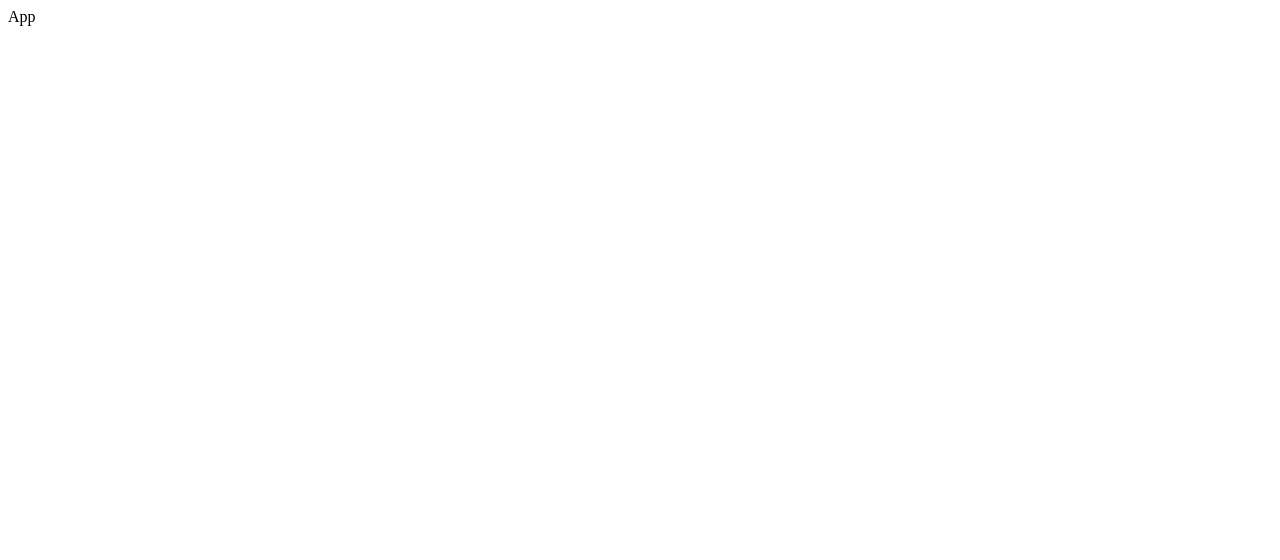
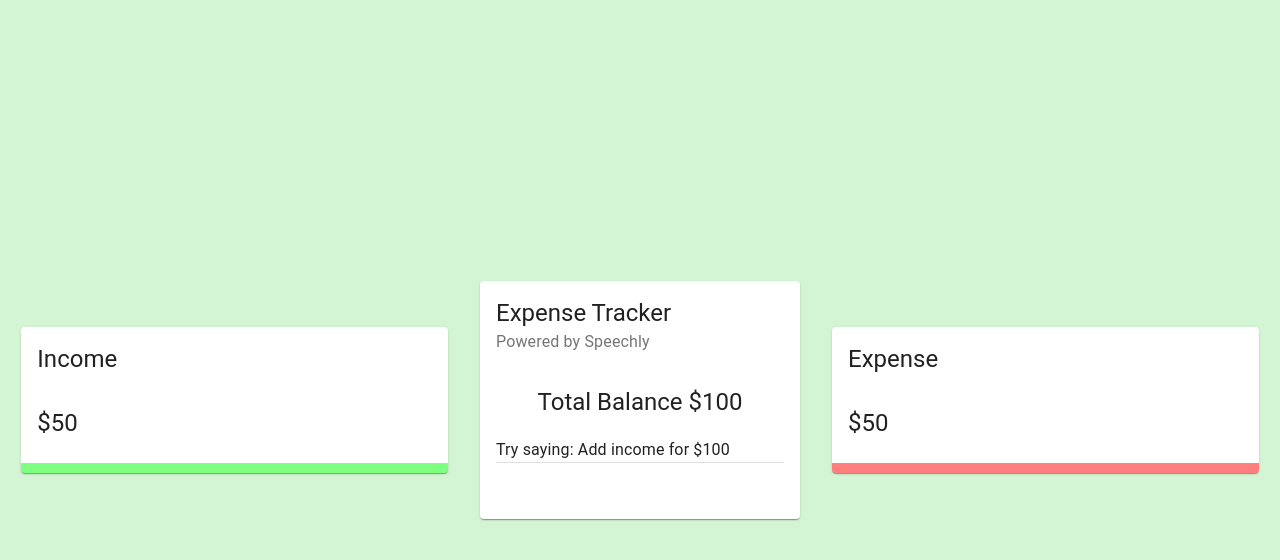
Before and after one commit to mbrown98/sliceTracker, a React (Create React App) app: page / in a window 1280 px wide. Shown: the top 560 px of the page. Built offline with nearby package versions, Linux system fonts and the light colour scheme.

Commit message:
finished initial component setup

```diff
--- a/src/App.js
+++ b/src/App.js
@@ -1,7 +1,30 @@
 import React from "react";
+import { Grid } from "@material-ui/core";
+import Details from "./components/Details/Details";
+import Main from "./components/Main/Main";
+import useStyles from "./styles";
 
 const App = () => {
-  return <div>App</div>;
+  const classes = useStyles();
+  return (
+    <Grid
+      container
+      spacing={0}
+      alignItems="center"
+      justify="center"
+      style={{ height: "100vh" }}
+      className={classes.grid}
+    >
+      <Grid item xs={12} sm={4}>
+        <Details title="Income" />
+      </Grid>
+      <Grid item xs={12} sm={3}>
+        <Main />
+      </Grid>
+      <Grid item xs={12} sm={4}>
+        <Details title="Expense" />
+      </Grid>
+    </Grid>
+  );
 };
-
 export default App;
--- /dev/null
+++ b/src/components/Details/Details.js
@@ -0,0 +1,19 @@
+import React from "react";
+import { Card, CardHeader, CardContent, Typography } from "@material-ui/core";
+import { Doughnut } from "react-chartjs-2";
+
+import useStyles from "./styles";
+const Details = ({ title }) => {
+  const classes = useStyles();
+  return (
+    <Card className={title === "Income" ? classes.income : classes.expense}>
+      <CardHeader title={title} />
+      <CardContent>
+        <Typography variant="h5">$50</Typography>
+        {/* <Doughnut data="DATA" /> */}
+      </CardContent>
+    </Card>
+  );
+};
+
+export default Details;
--- /dev/null
+++ b/src/components/Details/styles.js
@@ -0,0 +1,10 @@
+import { makeStyles } from "@material-ui/core";
+
+export default makeStyles(() => ({
+  income: {
+    borderBottom: "10px solid rgba(0,255,0,0.5)",
+  },
+  expense: {
+    borderBottom: "10px solid rgba(255,0,0,0.5)",
+  },
+}));
--- /dev/null
+++ b/src/components/Main/Main.js
@@ -0,0 +1,37 @@
+import React from "react";
+import {
+  Card,
+  CardHeader,
+  CardContent,
+  Typography,
+  Grid,
+  Divider,
+} from "@material-ui/core";
+
+import useStyles from "./styles";
+
+const Main = () => {
+  const classes = useStyles();
+  return (
+    <Card className={classes.root}>
+      <CardHeader title="Expense Tracker" subheader="Powered by Speechly" />
+      <CardContent>
+        <Typography align="center" variant="h5">
+          Total Balance $100
+        </Typography>
+        <Typography
+          variant="subtitle1"
+          style={{ lineHeight: "1.5em", marginTop: "20px" }}
+        >
+          Try saying: Add income for $100
+        </Typography>
+        <Divider />
+      </CardContent>
+      <CardContent className={classes.CardContent}>
+        <Grid item xs={12}></Grid>
+      </CardContent>
+    </Card>
+  );
+};
+
+export default Main;
--- /dev/null
+++ b/src/components/Main/styles.js
@@ -0,0 +1,24 @@
+import { makeStyles } from "@material-ui/core/styles";
+
+export default makeStyles((theme) => ({
+  media: {
+    height: 0,
+    paddingTop: "56.25%", // 16:9
+  },
+  expand: {
+    transform: "rotate(0deg)",
+    marginLeft: "auto",
+    transition: theme.transitions.create("transform", {
+      duration: theme.transitions.duration.shortest,
+    }),
+  },
+  expandOpen: {
+    transform: "rotate(180deg)",
+  },
+  cartContent: {
+    paddingTop: 0,
+  },
+  divider: {
+    margin: "20px 0",
+  },
+}));
--- /dev/null
+++ b/src/index.css
@@ -0,0 +1,12 @@
+#root,
+body,
+html {
+  height: 100%;
+  margin: 0;
+}
+
+body {
+  /* background: url("./assets/money.png"); */
+  background-size: cover;
+  background-color: rgb(212, 245, 212);
+}
--- a/src/index.js
+++ b/src/index.js
@@ -1,5 +1,6 @@
 import React from "react";
 import ReactDOM from "react-dom";
+import "./index.css";
 
 import App from "./App";
 
--- /dev/null
+++ b/src/styles.js
@@ -0,0 +1,30 @@
+import { makeStyles } from "@material-ui/core/styles";
+
+export default makeStyles((theme) => ({
+  desktop: {
+    [theme.breakpoints.up("sm")]: {
+      display: "none",
+    },
+  },
+  mobile: {
+    [theme.breakpoints.down("sm")]: {
+      display: "none",
+    },
+  },
+  main: {
+    [theme.breakpoints.up("sm")]: {
+      paddingBottom: "5%",
+    },
+  },
+  last: {
+    [theme.breakpoints.down("sm")]: {
+      marginBottom: theme.spacing(3),
+      paddingBottom: "200px",
+    },
+  },
+  grid: {
+    "& > *": {
+      margin: theme.spacing(2),
+    },
+  },
+}));
```
Also changed, not shown: 1 other file (tests, documents, lock files or other folders).
